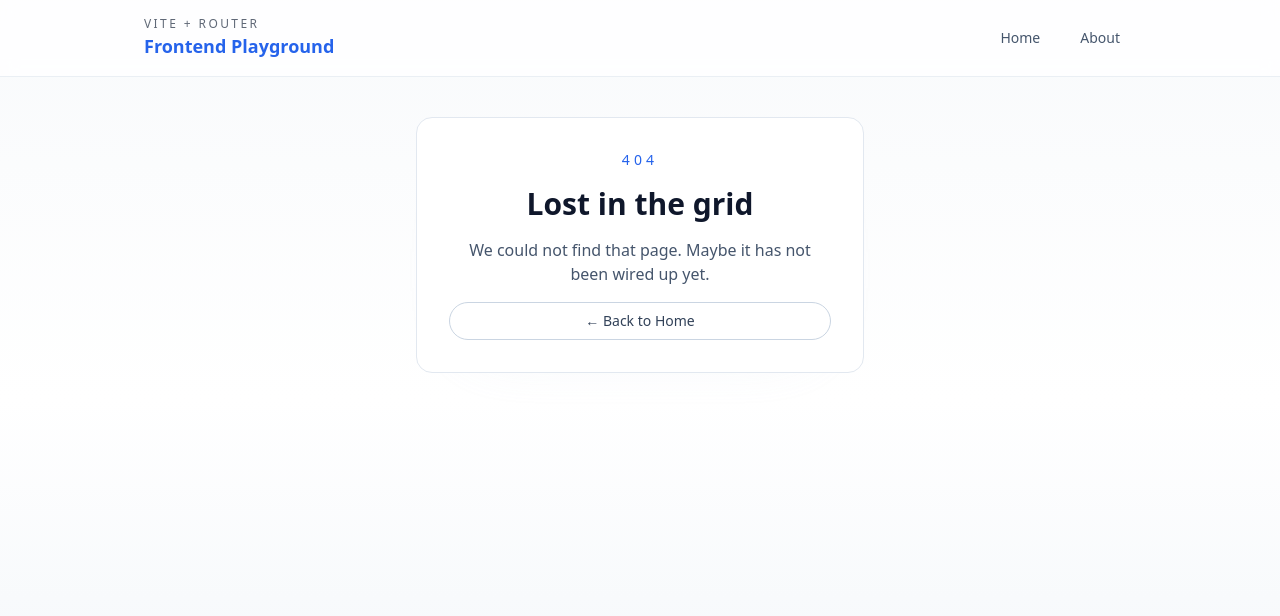
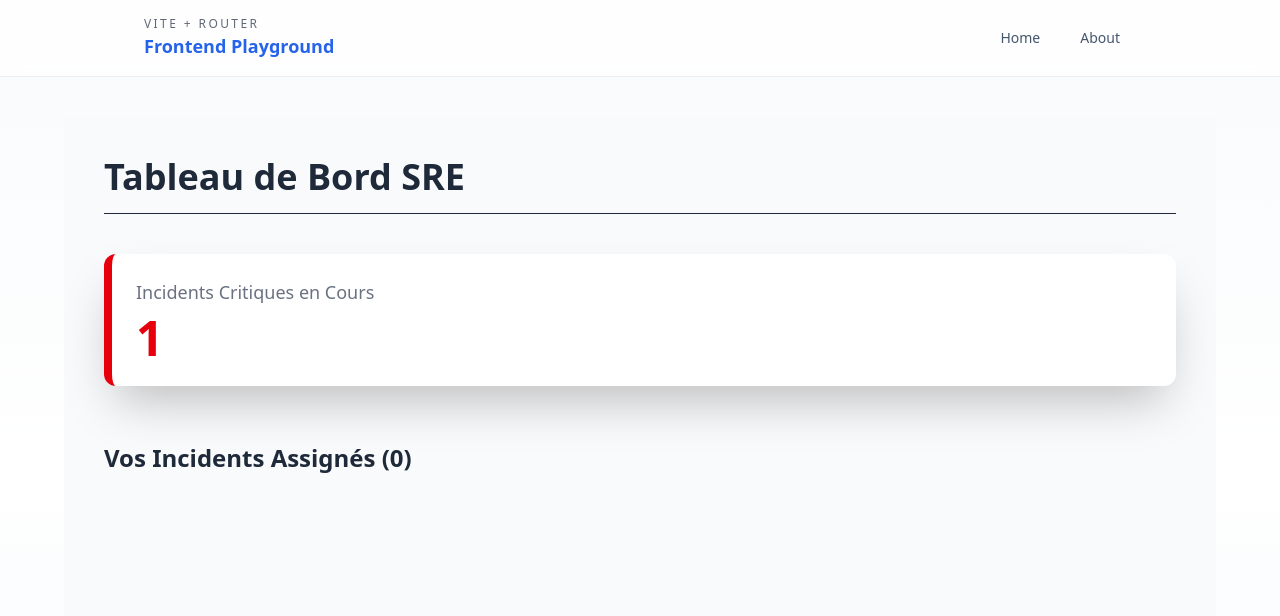
Before and after one commit to JeromeMSD/projet_devops-ilia-2025, a React app in the folder frontend/: page /dashboard in a window 1280 px wide. Before the commit this address had no page. Shown: the top 616 px of the page. Built offline with nearby package versions, Linux system fonts and the light colour scheme; the HTML template or start-up script is replaced by a standard one.

Commit message:
ajoute la mise en forme ShadCN/Tailwind et la route

```diff
--- a/frontend/src/App.tsx
+++ b/frontend/src/App.tsx
@@ -4,6 +4,7 @@ import { Navbar } from './components/Navbar';
 import { NotFound } from './routes/NotFound';
 import { About } from './routes/About';
 import ProfilePage from './routes/ProfilePage';
+import DashboardPage from './routes/DashboardPage';
 export default function App() {
     return (
         <div
@@ -15,6 +16,7 @@ export default function App() {
                     <Route path="/" element={<Home/>}/>
                     <Route path="/about" element={<About/>}/>
                     <Route path="/me" element={<ProfilePage/>}/>
+                    <Route path="/dashboard" element={<DashboardPage/>}/>
                     <Route path="*" element={<NotFound/>}/>
                 </Routes>
             </main>
--- a/frontend/src/routes/DashboardPage.tsx
+++ b/frontend/src/routes/DashboardPage.tsx
@@ -1,31 +1,47 @@
 import React from 'react';
-import { mockIncidents , mockUser} from '../mocks/mockData';
+import { mockIncidents, mockUser } from '../mocks/mockData';
 import type { MockIncident } from '../mocks/mockData';
 function DashboardPage() {
     const criticalIncidents = mockIncidents.filter(
         (incident: MockIncident) => incident.severity.toLowerCase() === 'critique'
     );
     const criticalCount = criticalIncidents.length;
+
     const assignedIncidents = mockIncidents.filter(
         (incident: MockIncident) => incident.assignee_id === mockUser.user_id
     );
     return (
-        <div className="p-4">
-            <h1>Dashboard SRE</h1>
-            {/* Résumé */}
-            <p className="text-xl mb-6">
-                {criticalCount} Incidents Critiques en cours
-            </p>
-            <hr />
-            {/* Liste filtrée */}
-            <h2>Vos Incidents Assignés ({assignedIncidents.length})</h2>
-            <ul>
-                {assignedIncidents.map((incident: MockIncident) => (
-                    <li key={incident.id}>
-                        {incident.title} - Sévérité: {incident.severity}
-                    </li>
-                ))}
-            </ul>
+        // Conteneur centré
+        <div className="p-10 max-w-6xl mx-auto space-y-10 bg-gray-50 min-h-screen">
+
+            <h1 className="text-4xl font-extrabold text-gray-800 border-b pb-4">
+                Tableau de Bord SRE
+            </h1>
+            {/* Résumé des Critiques (Simule un composant Stat Card) */}
+            <div className="p-6 rounded-xl shadow-2xl bg-white border-l-8 border-red-600">
+                <p className="text-lg text-gray-500">Incidents Critiques en Cours</p>
+                <p className="text-5xl font-extrabold text-red-600 mt-2">
+                    {criticalCount}
+                </p>
+            </div>
+            {/* Liste des Incidents Assignés */}
+            <div className="pt-4">
+                <h2 className="text-2xl font-semibold text-gray-800 mb-4">
+                    Vos Incidents Assignés ({assignedIncidents.length})
+                </h2>
+                <ul className="space-y-4">
+                    {assignedIncidents.map((incident: MockIncident) => (
+                        <li
+                            key={incident.id}
+                            // Style d'un élément de liste cliquable
+                            className="p-4 border border-gray-100 rounded-md bg-white shadow-md hover:shadow-lg transition-shadow cursor-pointer border-l-4 border-yellow-500"
+                        >
+                            <p className="font-semibold text-lg text-gray-900">{incident.title}</p>
+                            <p className="text-sm text-gray-500 mt-1">Sévérité: {incident.severity.toUpperCase()}</p>
+                        </li>
+                    ))}
+                </ul>
+            </div>
         </div>
     );
 }
```
